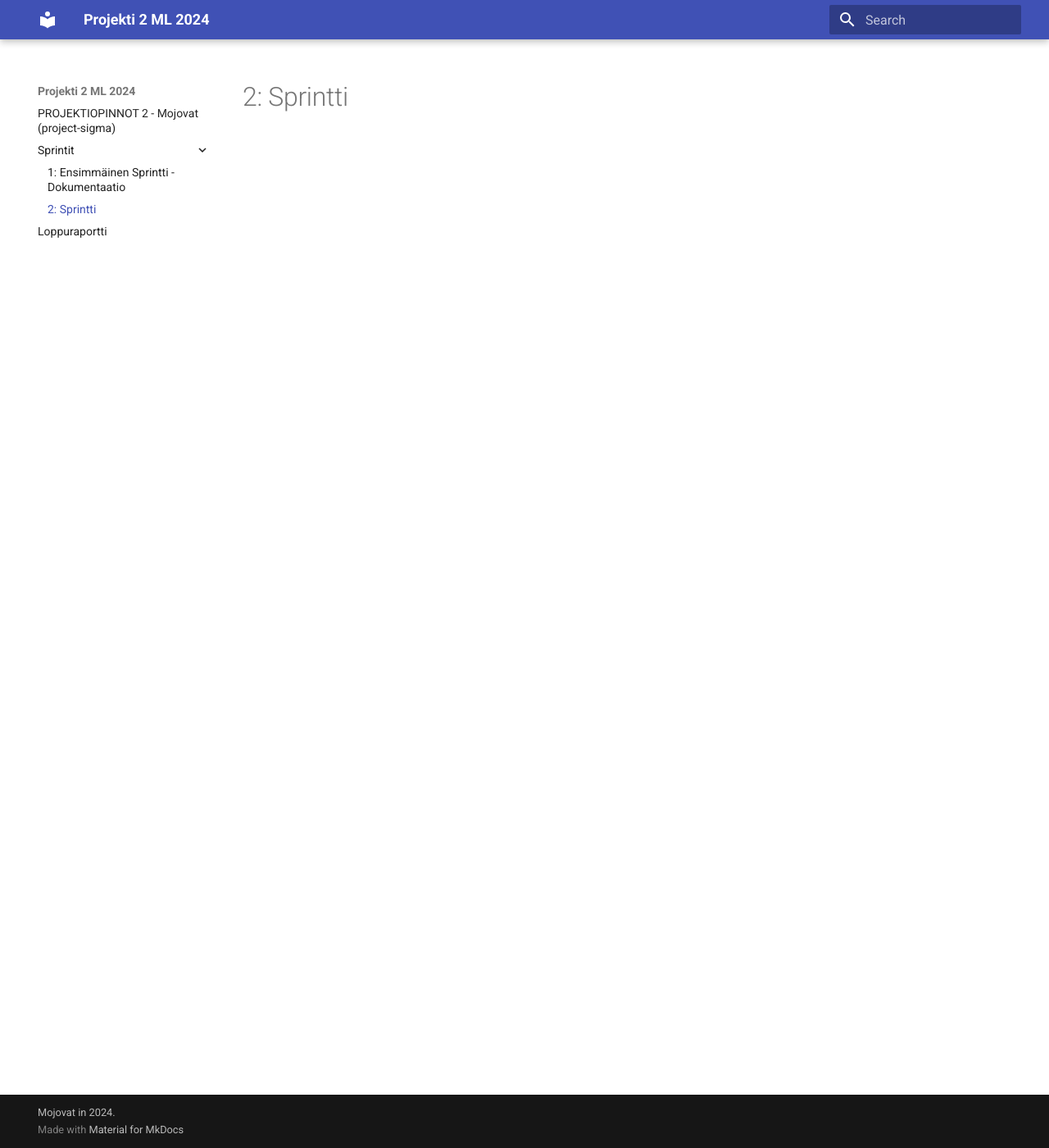
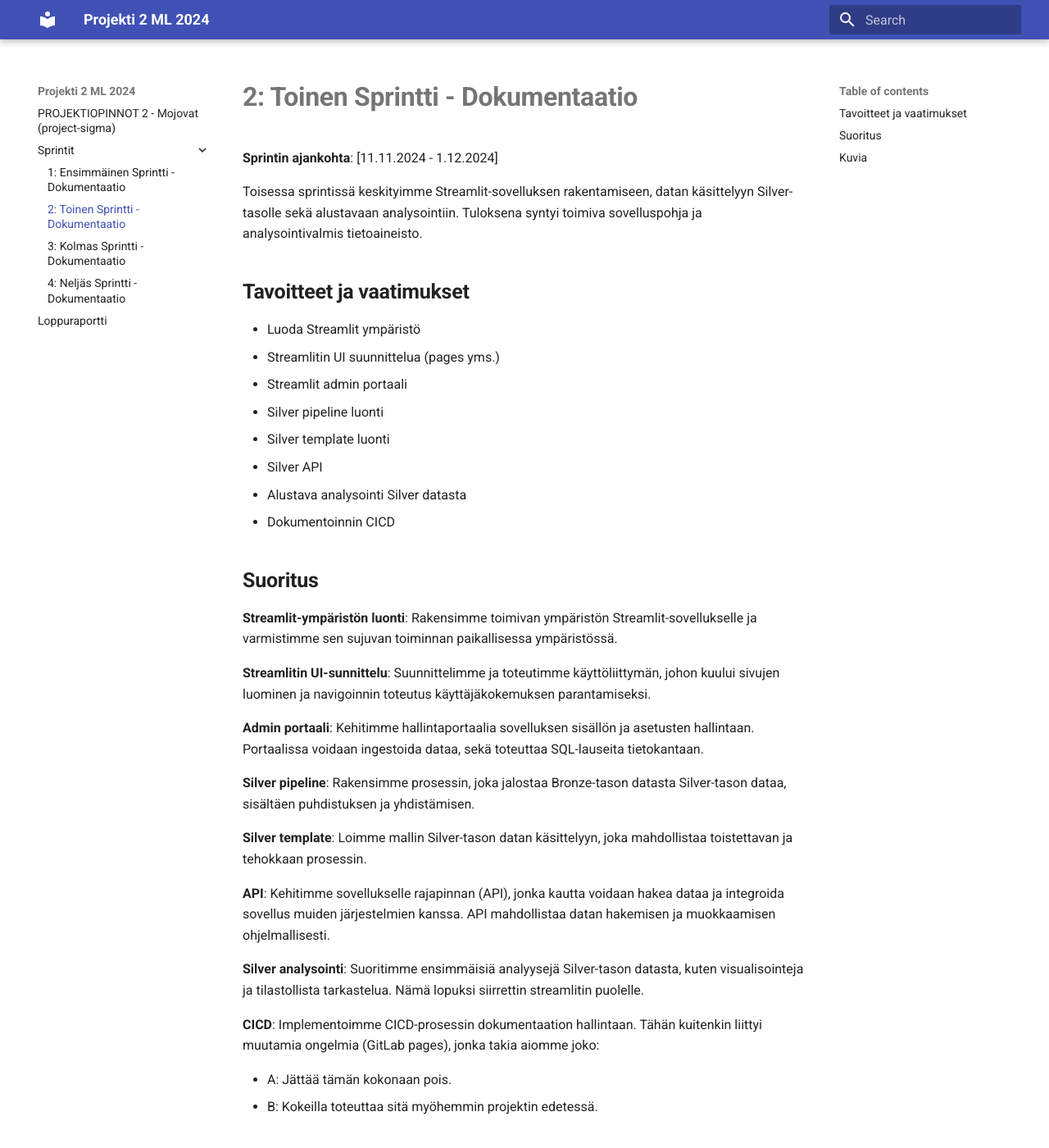
Before and after one commit to PappilaHeidi/Kouluprojekti-2, an MkDocs documentation site: the page built from diary/docs/docs/weeks/2_sprintti.md, in a window 1280 px wide and 1400 px high. Shown: the whole window at 82% size. Built offline with MkDocs 1.6.1 and Material for MkDocs 9.7.7, drawn with Linux system fonts in a browser that asks for light colours; some of the changed text lies outside the part shown.

Commit message:
sprintti 2 dokumentaatio, streamlitin readme ja projektin readme

```diff
--- a/diary/docs/docs/weeks/2_sprintti.md
+++ b/diary/docs/docs/weeks/2_sprintti.md
@@ -1 +1,58 @@
-# 2: Sprintti
+# **2: Toinen Sprintti - Dokumentaatio**
+
+**Sprintin ajankohta**: [11.11.2024 - 1.12.2024]
+
+Toisessa sprintissä keskityimme Streamlit-sovelluksen rakentamiseen, datan käsittelyyn Silver-tasolle sekä alustavaan analysointiin. Tuloksena syntyi toimiva sovelluspohja ja analysointivalmis tietoaineisto.
+
+## **Tavoitteet ja vaatimukset**
+
+ * Luoda Streamlit ympäristö
+ * Streamlitin UI suunnittelua (pages yms.)
+ * Streamlit admin portaali
+ * Silver pipeline luonti
+ * Silver template luonti
+ * Silver API
+ * Alustava analysointi Silver datasta
+ * Dokumentoinnin CICD
+
+## **Suoritus**
+
+**Streamlit-ympäristön luonti**: Rakensimme toimivan ympäristön Streamlit-sovellukselle ja varmistimme sen sujuvan toiminnan paikallisessa ympäristössä.
+
+**Streamlitin UI-sunnittelu**: Suunnittelimme ja toteutimme käyttöliittymän, johon kuului sivujen luominen ja navigoinnin toteutus käyttäjäkokemuksen parantamiseksi.
+
+**Admin portaali**: Kehitimme hallintaportaalia sovelluksen sisällön ja asetusten hallintaan. Portaalissa voidaan ingestoida dataa, sekä toteuttaa SQL-lauseita tietokantaan.
+
+**Silver pipeline**: Rakensimme prosessin, joka jalostaa Bronze-tason datasta Silver-tason dataa, sisältäen puhdistuksen ja yhdistämisen.
+
+**Silver template**: Loimme mallin Silver-tason datan käsittelyyn, joka mahdollistaa toistettavan ja tehokkaan prosessin.
+
+**API**: Kehitimme sovellukselle rajapinnan (API), jonka kautta voidaan hakea dataa ja integroida sovellus muiden järjestelmien kanssa. API mahdollistaa datan hakemisen ja muokkaamisen ohjelmallisesti.
+
+**Silver analysointi**: Suoritimme ensimmäisiä analyysejä Silver-tason datasta, kuten visualisointeja ja tilastollista tarkastelua. Nämä lopuksi siirrettin streamlitin puolelle.
+
+**CICD**: Implementoimme CICD-prosessin dokumentaation hallintaan. Tähän kuitenkin liittyi muutamia ongelmia (GitLab pages), jonka takia aiomme joko:
+
+* A: Jättää tämän kokonaan pois.
+* B: Kokeilla toteuttaa sitä myöhemmin projektin edetessä.
+
+## **Kuvia**
+
+![SQL](../images/SQL.png)
+**Kuva 1:** Kuvassa näkyy luomamme SQL "Leikkikenttä" työkalu, jolla voidaan toteuttaa SQL-kyselyitä tietokannasta.
+
+![HOPP VISUALISOINTI](../images/HOPP_visual.png)
+**Kuva 2:** Kuvassa näkyy interaktiivinen HOPP visualisointi, jonka kaavio muuttuu kysymyksen mukaan.
+
+![API](../images/API.png)
+**Kuva 3:** Kuvassa näkyy esimerkki Python-koodia, jolla luodaan FastAPI Python-web-framework.
+
+![SILVER KÄSITTELY](../images/silver_data.png)
+**Kuva 4:** Kuvassa näkyy esimerkki Python-koodia, jolla luodaan ja käsitellään Silver-tasoa.
+
+![SPRINTTI2](../images/sprintti2.png)
+**Kuva 5:** Kuvassa näkyvät GitLabin Burndown- ja Burnup-kaaviot, jotka sisältävät sprintin aikana luodut issuet.
+
+# **Seuraavaksi**
+
+Seuraavassa sprintissä tiimi keskittyy datan käsittelyyn Gold-tasolle, sekä koneoppimismallien etsimiseen ja luomiseen. Tavoitteena on löytää sopivia malleja, joiden avulla voidaan tuottaa mahdollisimman tarkkoja ja luotettavia ennusteita. Tämän lisäksi aiotaan luoda parempaa perusanalyysiä datasta, joka muun muassa tukee ennusteiden luotettavuutta.
--- /dev/null
+++ b/diary/docs/docs/weeks/3_sprintti.md
@@ -0,0 +1 @@
+# **3: Kolmas Sprintti - Dokumentaatio**
--- /dev/null
+++ b/diary/docs/docs/weeks/4_sprintti.md
@@ -0,0 +1 @@
+# **4: Neljäs Sprintti - Dokumentaatio**
```
Also changed, not shown: README.md, app/README.md, diary/docs/docs/images/API.png (added), diary/docs/docs/images/HOPP_visual.png (added), diary/docs/docs/images/SQL.png (added), diary/docs/docs/images/silver_data.png (added), diary/docs/docs/images/sprintti2.png (added), ingestion/README.md.
